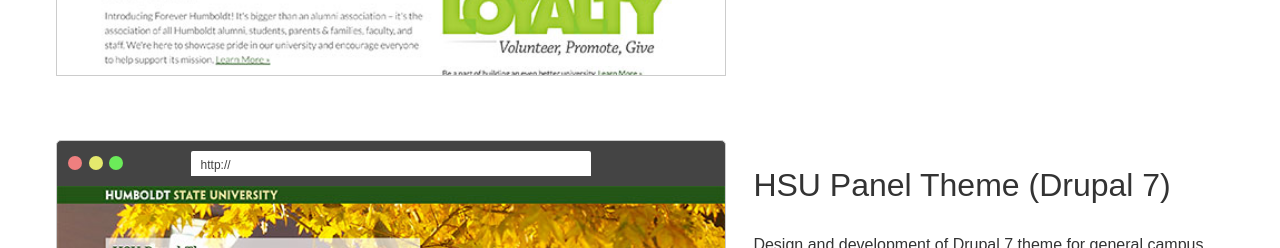
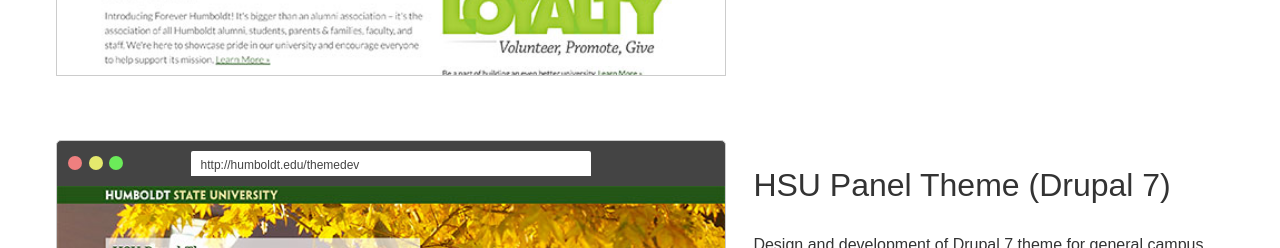
Before and after one commit to matthodgson/matthodgson.github.io, a website: page index.html in a window 1280 px wide. Shown: the part 1509-1757 px from the top of the page. Drawn offline with nearby package versions, Linux system fonts and the light colour scheme.

Commit message:
link for hsu panel theme

```diff
--- a/index.html
+++ b/index.html
@@ -60,8 +60,8 @@
 					</article>
 					<article class="projects-item clearfix">
 						<div class="projects-item-img col-7 browser">
-							<div class="browser-address milli"><p><a href="#">http://</a></p></div>
-							<a href="http://forever.humboldt.edu"><img src="img/hsupanel.jpg" width="600" height="375" alt="HSU Panel Theme" class="img-effect"></a></div>
+							<div class="browser-address milli"><p><a href="http://humboldt.edu/themedev">http://humboldt.edu/themedev</a></p></div>
+							<a href="http://humboldt.edu/themedev"><img src="img/hsupanel.jpg" width="600" height="375" alt="HSU Panel Theme" class="img-effect"></a></div>
 						<div class="projects-item-desc col-5">
 							<h1>HSU Panel Theme (Drupal 7)</h1>
 							<p>Design and development of Drupal 7 theme for general campus use. The theme was designed to handle various content types in an elegant and responsive way.</p>
```
